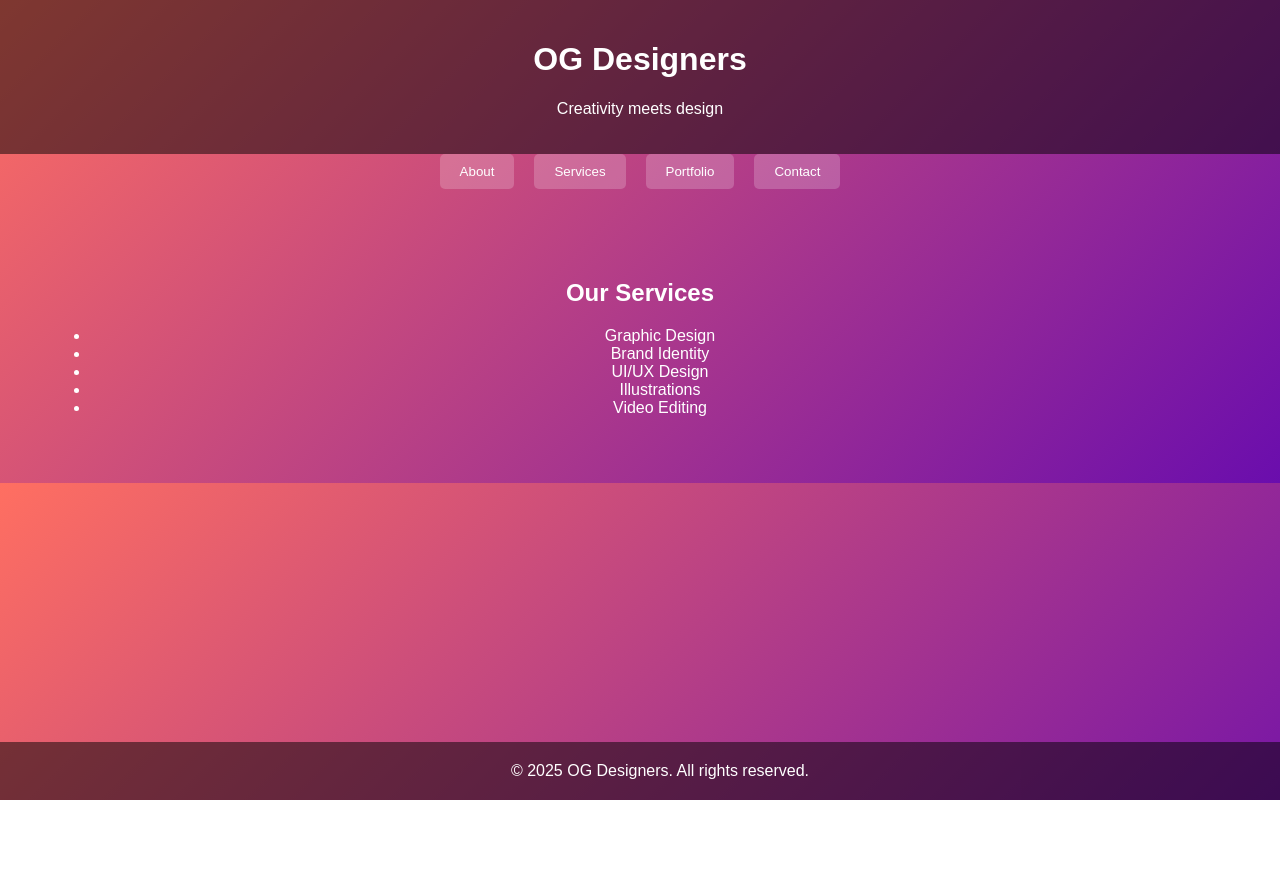
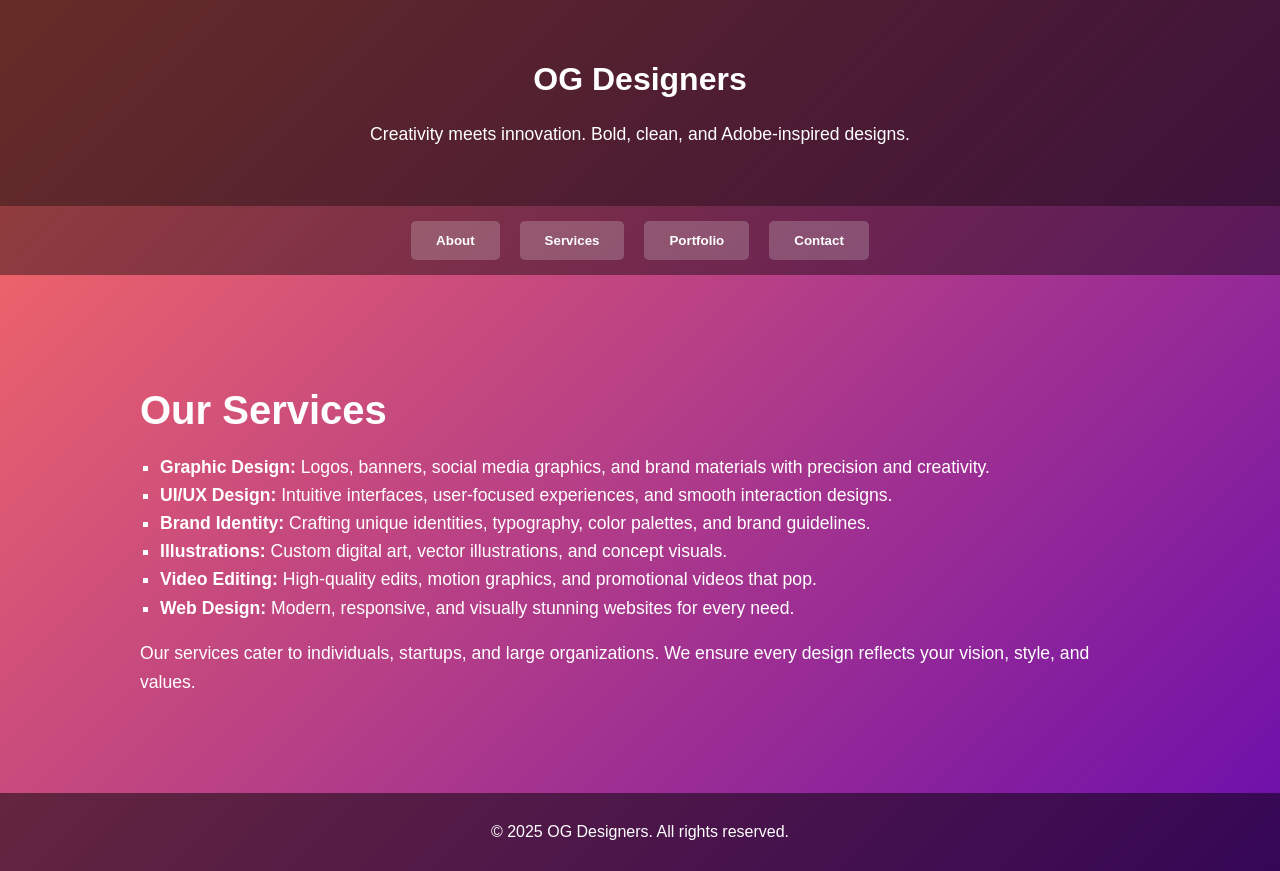
Before and after one commit to Oriondotcom/Og-designers, a plain HTML site: page index.html in a window 1280 px wide. Both pictures are taken after a click on the button "Services". Before the commit the page ends 800 px from the top, so only its background shows below. Drawn offline with Linux system fonts and the light colour scheme.

Commit message:
Update index.html

```diff
--- a/index.html
+++ b/index.html
@@ -5,58 +5,82 @@
     <meta name="viewport" content="width=device-width, initial-scale=1.0">
     <title>OG Designers</title>
     <style>
-        /* Adobe-style gradient and colors */
         body {
             margin: 0;
             font-family: 'Arial', sans-serif;
             background: linear-gradient(135deg, #ff6f61, #6a0dad);
             color: #fff;
+            scroll-behavior: smooth;
         }
         header {
-            background: rgba(0,0,0,0.5);
-            padding: 20px;
+            background: rgba(0,0,0,0.6);
+            padding: 40px;
             text-align: center;
         }
         nav {
             display: flex;
             justify-content: center;
             gap: 20px;
-            margin-bottom: 20px;
+            background: rgba(0,0,0,0.4);
+            padding: 15px 0;
+            position: sticky;
+            top: 0;
+            z-index: 100;
         }
         nav button {
             background: rgba(255,255,255,0.2);
             border: none;
-            padding: 10px 20px;
+            padding: 12px 25px;
             color: #fff;
             cursor: pointer;
             border-radius: 5px;
-            transition: background 0.3s;
+            font-weight: bold;
+            transition: background 0.3s, transform 0.2s;
         }
         nav button:hover {
             background: rgba(255,255,255,0.5);
+            transform: scale(1.1);
         }
         section {
             display: none;
-            padding: 50px;
-            text-align: center;
+            padding: 80px 20px;
+            max-width: 1000px;
+            margin: auto;
+            text-align: left;
         }
         section.active {
             display: block;
         }
+        h2 {
+            font-size: 2.5em;
+            margin-bottom: 20px;
+        }
+        p, li {
+            font-size: 1.1em;
+            line-height: 1.6em;
+        }
+        ul {
+            list-style: square;
+            padding-left: 20px;
+        }
+        .portfolio-img {
+            width: 100%;
+            max-width: 400px;
+            margin: 10px 0;
+            border-radius: 10px;
+        }
         footer {
             text-align: center;
-            padding: 20px;
+            padding: 30px;
             background: rgba(0,0,0,0.5);
-            position: fixed;
-            width: 100%;
-            bottom: 0;
         }
     </style>
 </head>
 <body>
+
 <header>
     <h1>OG Designers</h1>
-        <p>Creativity meets design</p>
+    <p>Creativity meets innovation. Bold, clean, and Adobe-inspired designs.</p>
 </header>
 
 <nav>
@@ -68,32 +92,40 @@
 
 <section id="about" class="active">
     <h2>About OG Designers</h2>
-        <p>We are the elite designers, bringing creativity to life with Adobe-style precision and passion.</p>
-        <p>Our team loves bold colors, sleek design, and making ideas visually stunning.</p>
+    <p>OG Designers is a creative powerhouse, blending art, design, and technology. Our mission is to deliver bold and innovative design solutions for brands, projects, and individuals who value originality and creativity.</p>
+    <p>We specialize in crafting digital experiences, stunning visuals, and engaging content that sets our clients apart in a crowded marketplace. From concept to execution, OG Designers ensures every project reflects sophistication, professionalism, and aesthetic brilliance.</p>
+    <p>Our team consists of seasoned designers, digital artists, and creative strategists with a passion for pushing boundaries and exploring new frontiers in design.</p>
 </section>
 
 <section id="services">
     <h2>Our Services</h2>
     <ul>
-            <li>Graphic Design</li>
-            <li>Brand Identity</li>
-            <li>UI/UX Design</li>
-            <li>Illustrations</li>
-            <li>Video Editing</li>
+        <li><b>Graphic Design:</b> Logos, banners, social media graphics, and brand materials with precision and creativity.</li>
+        <li><b>UI/UX Design:</b> Intuitive interfaces, user-focused experiences, and smooth interaction designs.</li>
+        <li><b>Brand Identity:</b> Crafting unique identities, typography, color palettes, and brand guidelines.</li>
+        <li><b>Illustrations:</b> Custom digital art, vector illustrations, and concept visuals.</li>
+        <li><b>Video Editing:</b> High-quality edits, motion graphics, and promotional videos that pop.</li>
+        <li><b>Web Design:</b> Modern, responsive, and visually stunning websites for every need.</li>
     </ul>
+    <p>Our services cater to individuals, startups, and large organizations. We ensure every design reflects your vision, style, and values.</p>
 </section>
 
 <section id="portfolio">
     <h2>Portfolio</h2>
-        <p>Check out some of our best work:</p>
-        <p>[Insert images or showcase projects here]</p>
+    <p>Our work speaks for itself. Here’s a glimpse of some of our projects:</p>
+    <img src="https://via.placeholder.com/400x250.png?text=Project+1" alt="Project 1" class="portfolio-img">
+    <img src="https://via.placeholder.com/400x250.png?text=Project+2" alt="Project 2" class="portfolio-img">
+    <img src="https://via.placeholder.com/400x250.png?text=Project+3" alt="Project 3" class="portfolio-img">
+    <p>We constantly update our portfolio with new designs and creative projects to inspire and demonstrate our capabilities.</p>
 </section>
 
 <section id="contact">
     <h2>Contact Us</h2>
-        <p>Email: contact@ogdesigners.com</p>
-        <p>Phone: +123 456 7890</p>
-        <p>Location: Creative Street, Design City</p>
+    <p>Get in touch with OG Designers to discuss your next project, design idea, or collaboration opportunity.</p>
+    <p><b>Email:</b> contact@ogdesigners.com</p>
+    <p><b>Phone:</b> +123 456 7890</p>
+    <p><b>Location:</b> Creative Street, Design City</p>
+    <p>Follow us on social media for the latest updates and design inspiration.</p>
 </section>
 
 <footer>
@@ -102,11 +134,10 @@
 
 <script>
     function showSection(sectionId){
-            document.querySelectorAll('section').forEach(sec => {
-                sec.classList.remove('active');
-            });
+        document.querySelectorAll('section').forEach(sec => sec.classList.remove('active'));
         document.getElementById(sectionId).classList.add('active');
     }
 </script>
+
 </body>
 </html>
```
Lines whose indentation alone changed are shown as unchanged.
